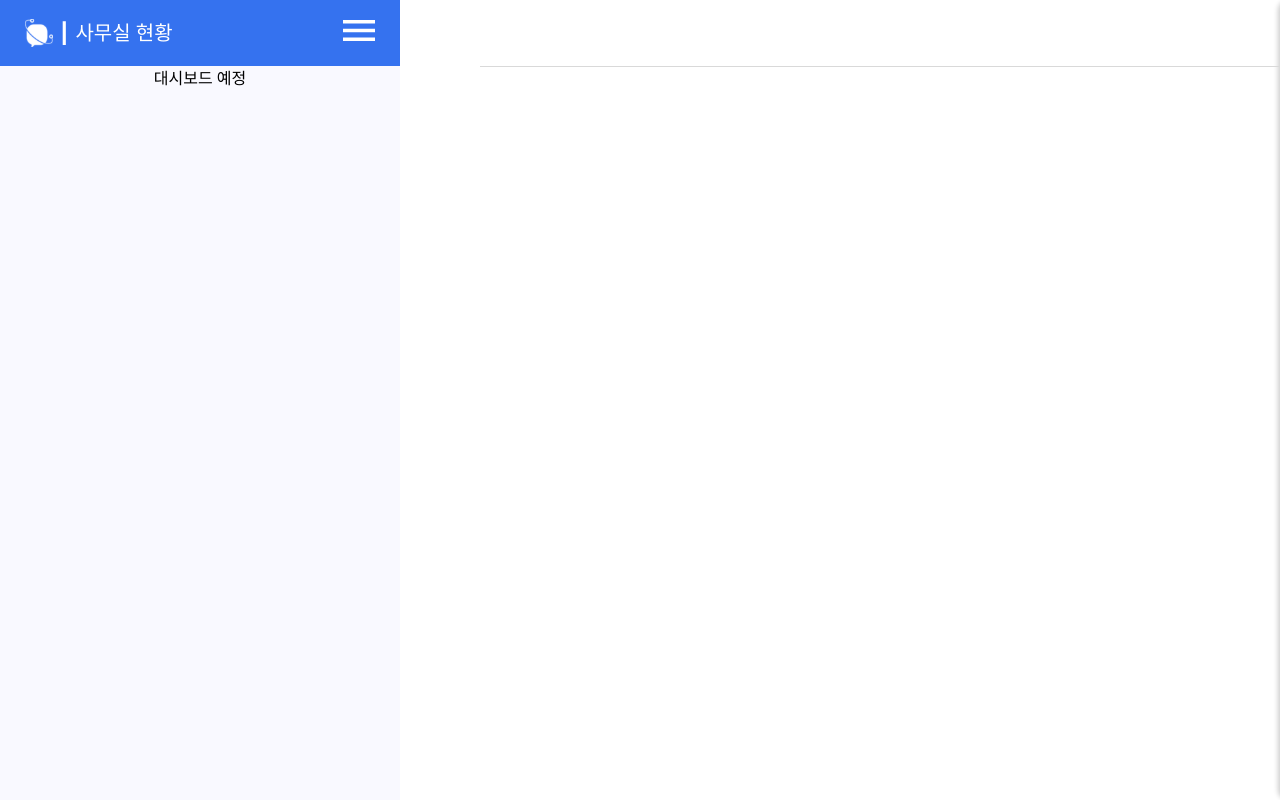
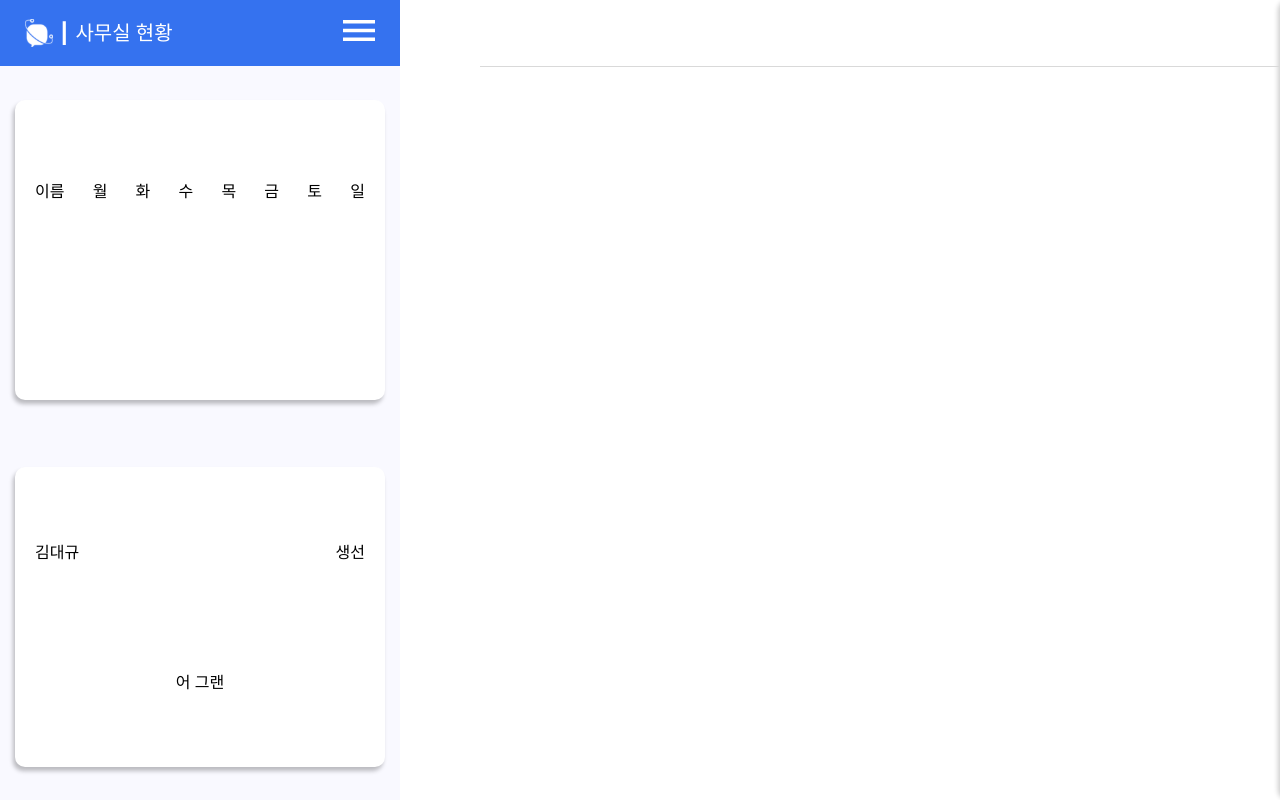
Before and after one commit to ByeolNabi/staff-tracker, a React (Vite) app: page /dashboard in a window 1280 px wide. Built offline with nearby package versions, Linux system fonts and the light colour scheme.

Commit message:
feat: add Dashboard and PersonDetail components

```diff
--- /dev/null
+++ b/src/Components/Dashboard.jsx
@@ -0,0 +1,21 @@
+function Dashboard() {
+    return (
+        <div className="box">
+            <div className="box-top">
+                <span>이름</span>
+                <span>월</span>
+                <span>화</span>
+                <span>수</span>
+                <span>목</span>
+                <span>금</span>
+                <span>토</span>
+                <span>일</span>
+            </div>
+            <div className="box-mid">
+
+            </div>
+        </div>
+    )
+}
+
+export default Dashboard
--- /dev/null
+++ b/src/Components/PersonDetail.jsx
@@ -0,0 +1,16 @@
+
+function PersonDetail() {
+    return (
+        <div className="box">
+            <div className="box-top">
+                <div>김대규</div>
+                <div>생선</div>
+            </div>
+            <div className="box-mid">
+                어 그랜
+            </div>
+        </div>
+    )
+}
+
+export default PersonDetail
--- a/src/pages/DashboardPage.jsx
+++ b/src/pages/DashboardPage.jsx
@@ -1,7 +1,18 @@
+import Dashboard from "../components/Dashboard";
+import PersonDetail from "../components/PersonDetail";
+
 function DashboardPage() {
     return (
         <>
-            대시보드 예정
+            <main>
+                <div className="board-space">
+                    <Dashboard />
+                </div>
+                <div className="board-space">
+                    <PersonDetail />
+                </div>
+
+            </main>
         </>
     );
 }
```
